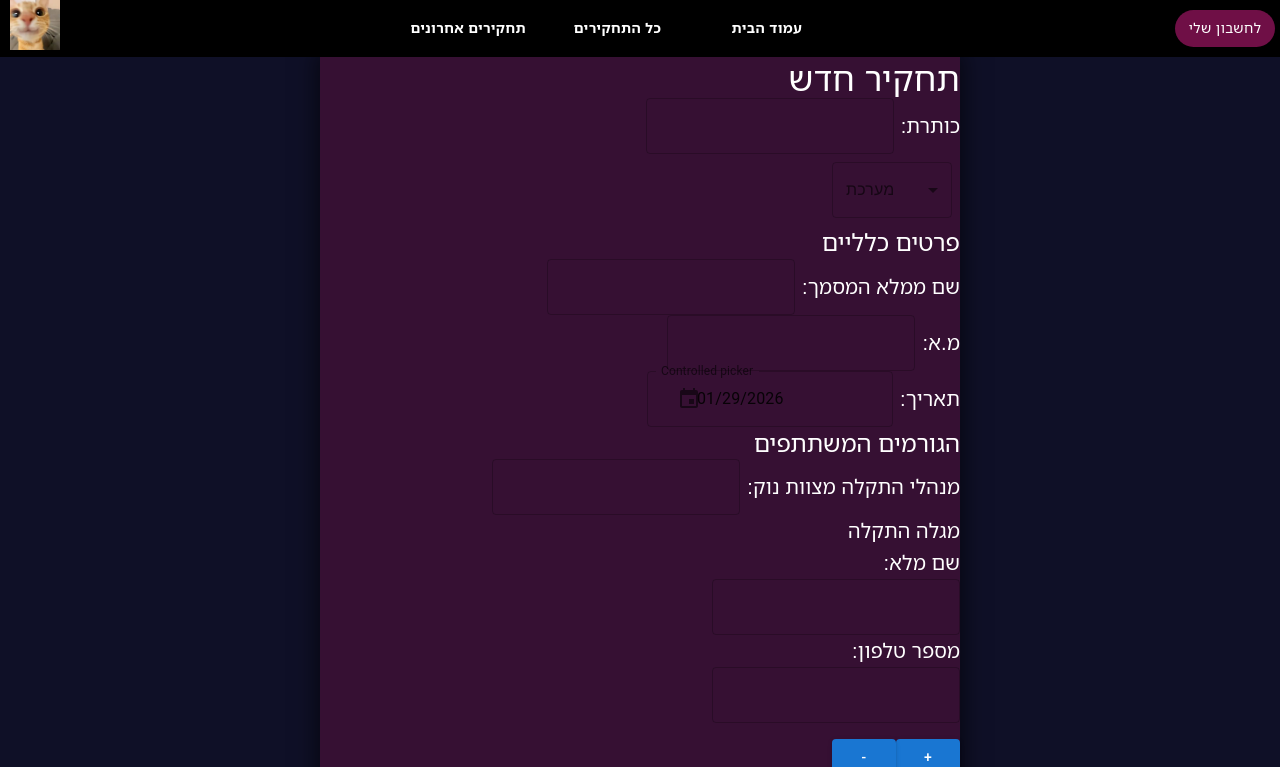
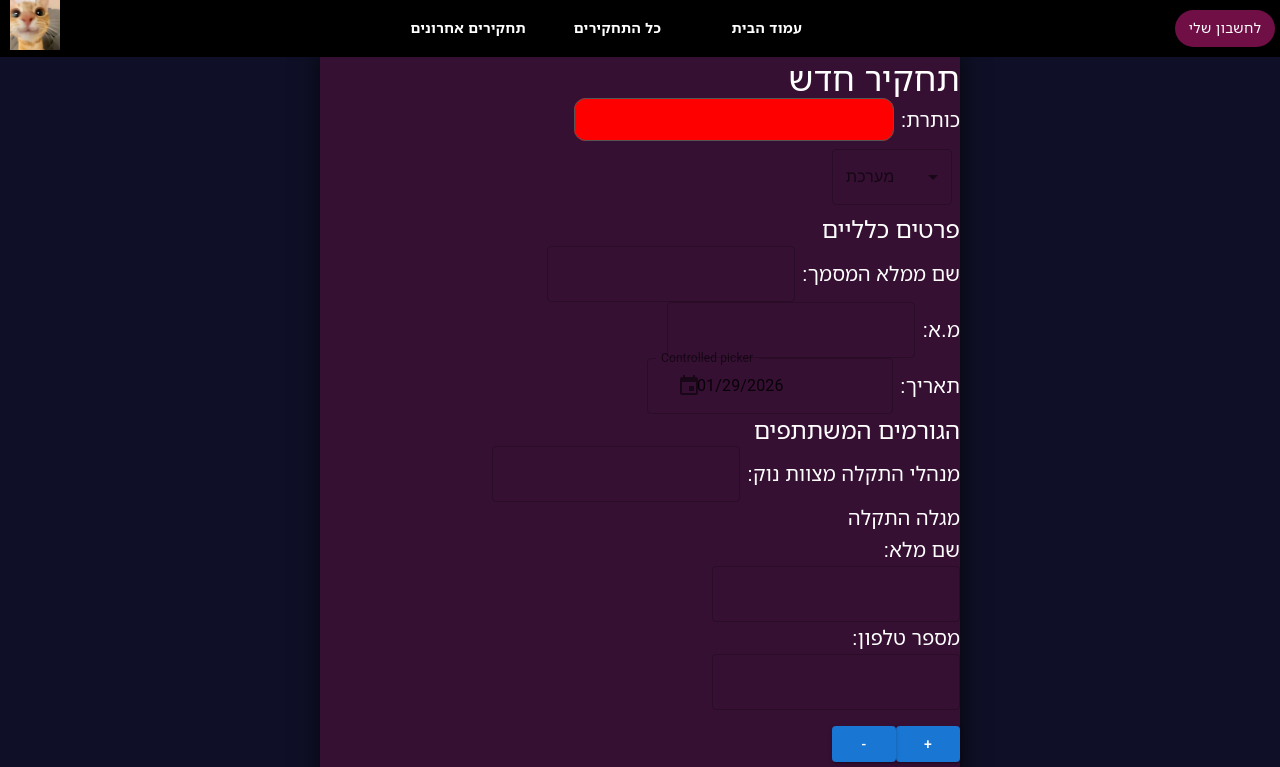
Before and after one commit to MichalLeibovich/MichalsDebProject, a React (Vite) app in the folder frontend/: page /newDebriefing in a window 1280 px wide. Shown: the top 767 px of the page. Built offline with nearby package versions, Linux system fonts and the light colour scheme.

Commit message:
continued designing, mostly studied how to design text field

```diff
--- a/frontend/src/components/pages/new_debriefing/newDebriefing.tsx
+++ b/frontend/src/components/pages/new_debriefing/newDebriefing.tsx
@@ -100,7 +100,7 @@ const NewDebriefing: React.FC = () => {
         <form onSubmit={handleSubmit}>
           <div className={classes.fieldsTextAndFieldInOneLineContainer}>
             <Typography variant="h5" className={cx(classes.text, classes.fieldsText)}>כותרת:</Typography>
-            <TextField className={classes.textFields} id="title" type="text" value={title} onChange={(e) => setTitle(e.target.value)} required />
+            <TextField className={classes.allFields} id="title" type="text" value={title} onChange={(e) => setTitle(e.target.value)} required />
           </div>
 
           <div>
--- a/frontend/src/components/pages/new_debriefing/newDebriefingStyles.ts
+++ b/frontend/src/components/pages/new_debriefing/newDebriefingStyles.ts
@@ -30,9 +30,42 @@ const useStyles = makeStyles()(() => ({
     fieldsText: {
         fontSize: "20px"
     },
-    textFields: {
+    regularSizedFields: {
         minWidth: "30%",
         maxWidth: "60%",
+    },
+    allFields: {
+
+        "& .MuiOutlinedInput-root": {
+            backgroundColor: "red",
+            borderRadius: "12px",
+
+            // default border
+            "& fieldset": {
+                borderColor: "#555", // dark grey
+            },
+
+            // hover border
+            "&:hover fieldset": {
+                borderColor: "#333",
+            },
+
+            // focused border
+            "&.Mui-focused fieldset": {
+                borderColor: "#000",
+                borderWidth: "2px",
+            },
+
+            // input text
+            "& input": {
+                color: "white",
+                padding: "10px 14px", // adjust top/bottom padding
+                textAlign: "center",  // horizontal center
+            },
+        },
+        width: "100%",
+        maxWidth: "320px",
+        minWidth: "220px",
     },
 
 
@@ -54,7 +87,6 @@ const useStyles = makeStyles()(() => ({
         width: "110px",
         "&.MuiInputBase-input": {
             textAlign: "center"
-
         }
     }
 
```
